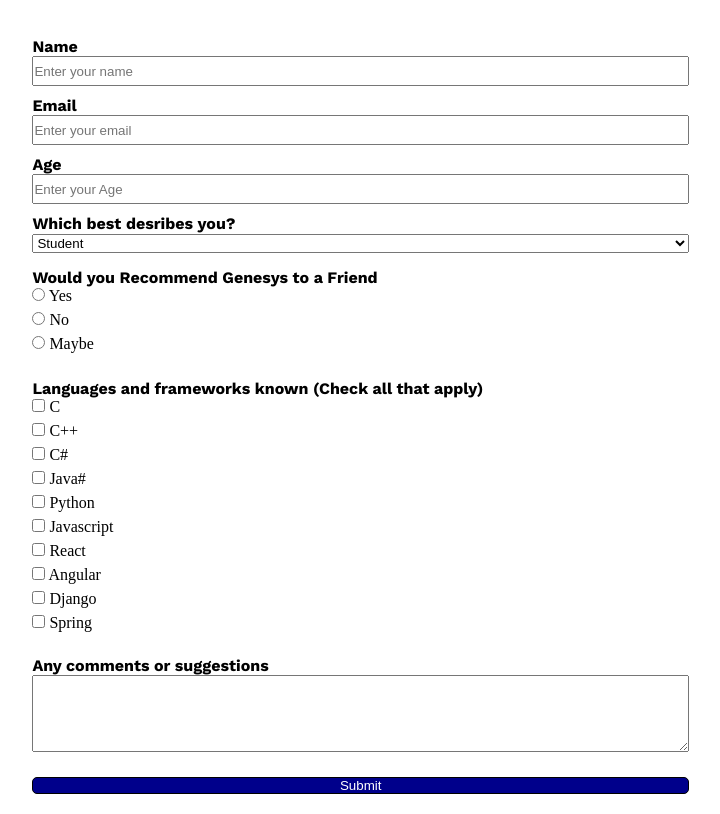
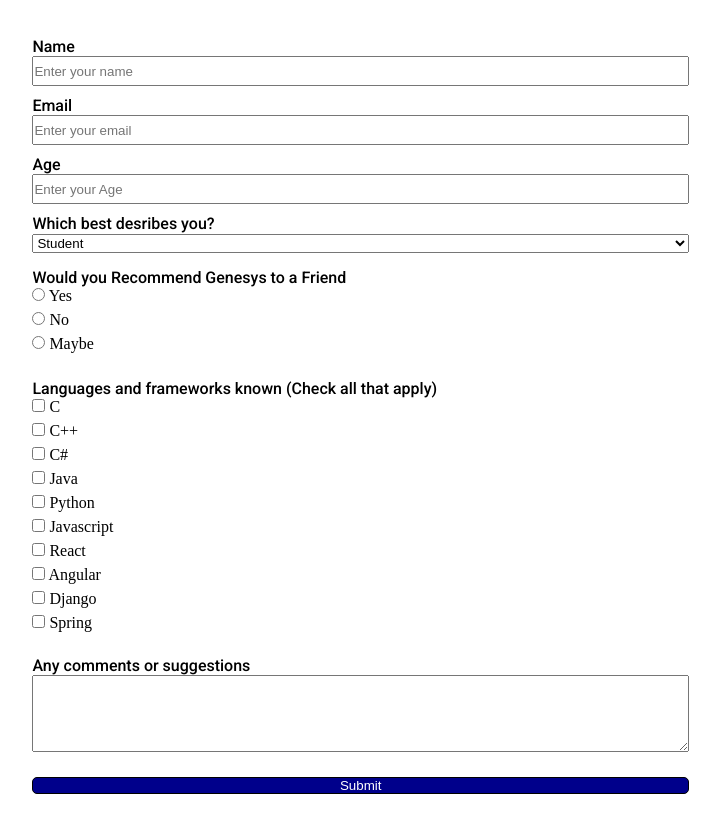
Before and after one commit to Excee02/Genesys-form-task, a plain HTML site: page index.html in a window 1280 px wide. Shown: the part 40-854 px from the top of the page, without its empty margins (262-982 px from the left). Drawn offline with nearby package versions, Linux system fonts and the light colour scheme.

Commit message:
fifth  commit

```diff
--- a/index.html
+++ b/index.html
@@ -5,8 +5,8 @@
     <meta name="viewport" content="width=device-width, initial-scale=1.0">
     <title>Genesys form task</title>
     <link rel="preconnect" href="https://fonts.googleapis.com">
-<link rel="preconnect" href="https://fonts.gstatic.com" crossorigin>
-<link href="https://fonts.googleapis.com/css2?family=Work+Sans:ital,wght@0,100..900;1,100..900&display=swap" rel="stylesheet">
+    <link rel="preconnect" href="https://fonts.gstatic.com" crossorigin>
+    <link href="https://fonts.googleapis.com/css2?family=Roboto:ital,wght@0,100;0,300;0,400;0,500;0,700;0,900;1,100;1,300;1,400;1,500;1,700;1,900&family=Work+Sans:ital,wght@0,100..900;1,100..900&display=swap" rel="stylesheet">
 
     <style>
         *{
@@ -55,17 +55,16 @@
             height: 30px;
         }
 
-        .Info,.Occupation,.comments label {
-            font-family: "Work Sans", sans-serif;
-            font-optical-sizing: auto;
+        .Info,.Occupation,.comments label{
+            font-family: "Roboto", sans-serif;
+            font-weight: 500;
             font-style: normal;
-           font-weight: bold;
-        }
+}
+
 
         .Recommendation p {
-            font-weight: bold;
-            font-family: "Work Sans", sans-serif;
-            font-optical-sizing: auto;
+            font-family: "Roboto", sans-serif;
+            font-weight: 500;
             font-style: normal;
         }
 
@@ -75,9 +74,8 @@
         }
 
         .frameworks p {
-            font-weight: bold;
-            font-family: "Work Sans", sans-serif;
-            font-optical-sizing: auto;
+            font-family: "Roboto", sans-serif;
+            font-weight: 500;
             font-style: normal;
         }
 
@@ -166,7 +164,7 @@
                     <label for="C#">C#</label> <br>
 
                     <input type="checkbox" name="frameworks_known" id="frameworks_known" >
-                    <label for="Java#">Java#</label> <br>
+                    <label for="Java#">Java</label> <br>
 
                     <input type="checkbox" name="frameworks_known" id="frameworks_known" >
                     <label for="Python">Python</label> <br>
```
